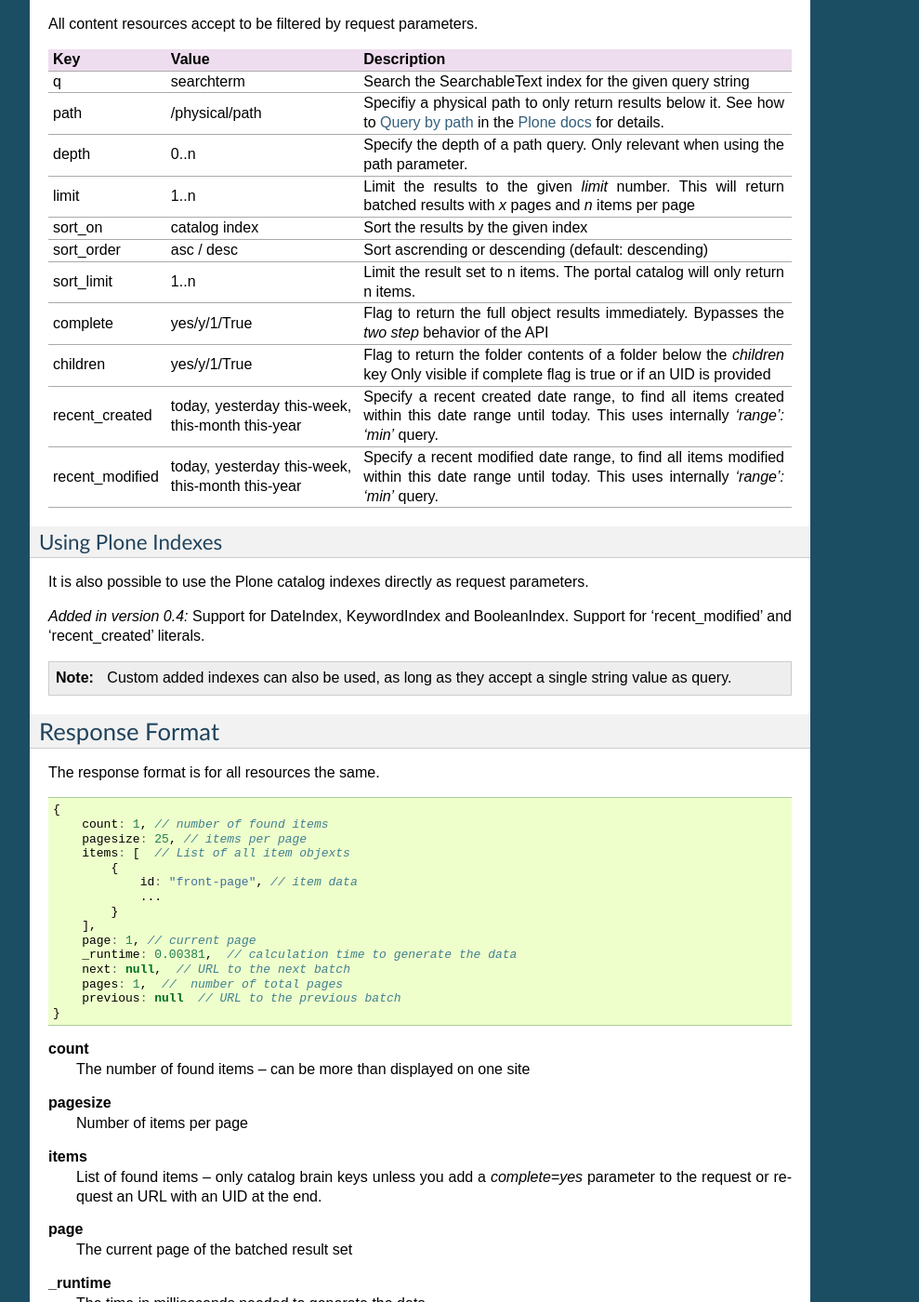
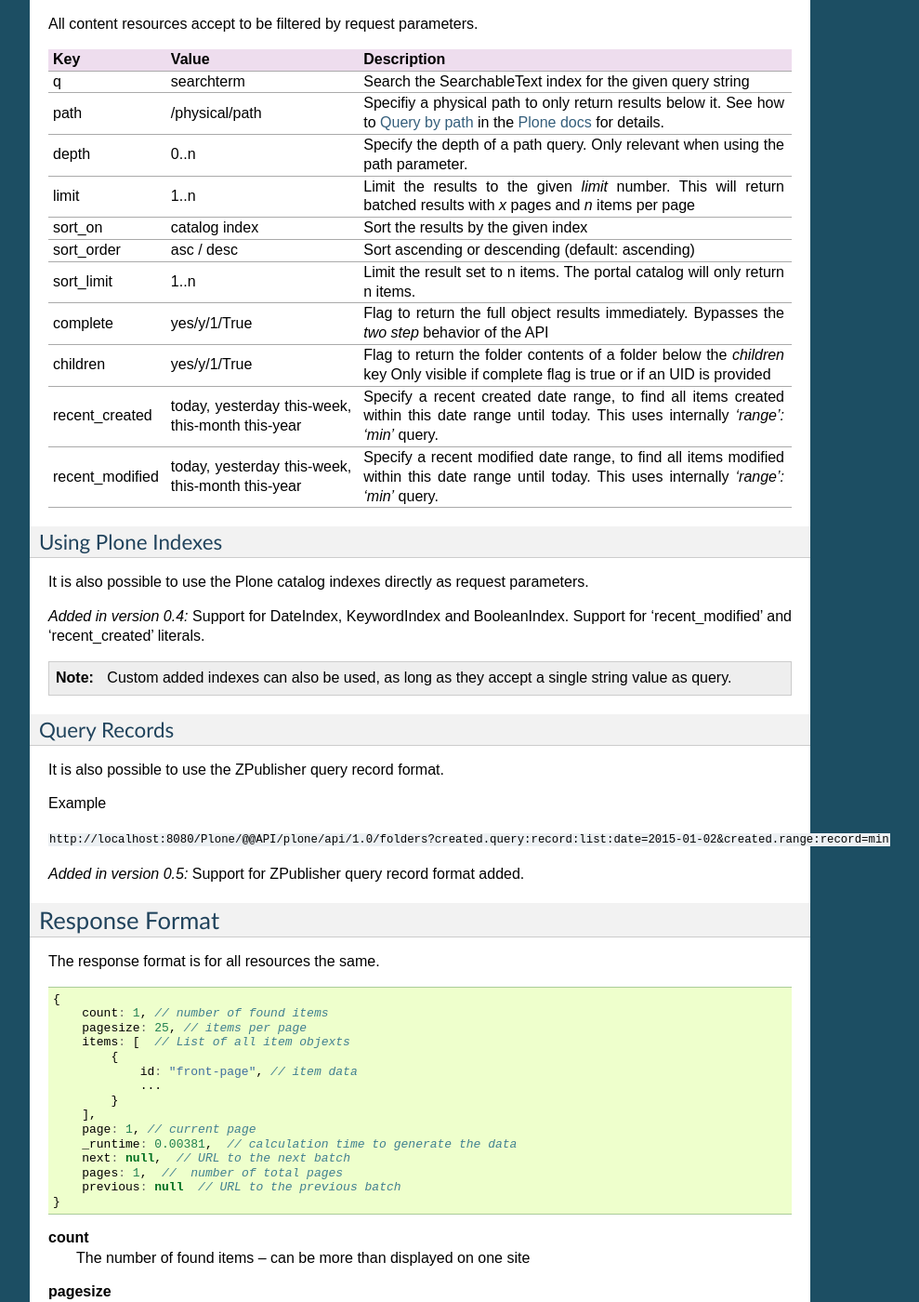
Before and after one commit to collective/plone.jsonapi.routes, a Sphinx documentation site: the page built from docs/api.rst, in a window 1280 px wide and 1400 px high, scrolled down 1766 px. Shown: the whole window at 93% size, without its empty margins (198-1187 px from the left). Built offline with Sphinx 7.4.7, drawn with Linux system fonts in a browser that asks for light colours.

Commit message:
documentation: updated
closes #32

```diff
--- a/docs/HISTORY.rst
+++ b/docs/HISTORY.rst
@@ -6,6 +6,7 @@ Changelog
 
 **CLOSED ISSUES**
 
+- https://github.com/collective/plone.jsonapi.routes/issues/32: Add documentation for the new ZPublisher record behavior
 - https://github.com/collective/plone.jsonapi.routes/issues/31: Change default sort order to ascending
 - https://github.com/collective/plone.jsonapi.routes/pull/30:   fix standard query ignoring sort_on and sort_order
 - https://github.com/collective/plone.jsonapi.routes/issues/27: querying does not support ZPublisher record format
--- a/docs/api.rst
+++ b/docs/api.rst
@@ -147,7 +147,7 @@ All content resources accept to be filtered by request parameters.
 +-----------------+-----------------------+-------------------------------------------------------------------------+
 | sort_on         | catalog index         | Sort the results by the given index                                     |
 +-----------------+-----------------------+-------------------------------------------------------------------------+
-| sort_order      | asc / desc            | Sort ascrending or descending (default: descending)                     |
+| sort_order      | asc / desc            | Sort ascending or descending (default: ascending)                       |
 +-----------------+-----------------------+-------------------------------------------------------------------------+
 | sort_limit      | 1..n                  | Limit the result set to n items.                                        |
 |                 |                       | The portal catalog will only return n items.                            |
@@ -180,6 +180,20 @@ parameters.
 
 .. note:: Custom added indexes can also be used, as long as they accept a
           single string value as query.
+
+
+Query Records
+~~~~~~~~~~~~~
+
+It is also possible to use the ZPublisher query record format.
+
+Example
+
+``http://localhost:8080/Plone/@@API/plone/api/1.0/folders?created.query:record:list:date=2015-01-02&created.range:record=min``
+
+
+.. versionadded:: 0.5
+    Support for ZPublisher query record format added.
 
 
 .. _Response_Format:
```
